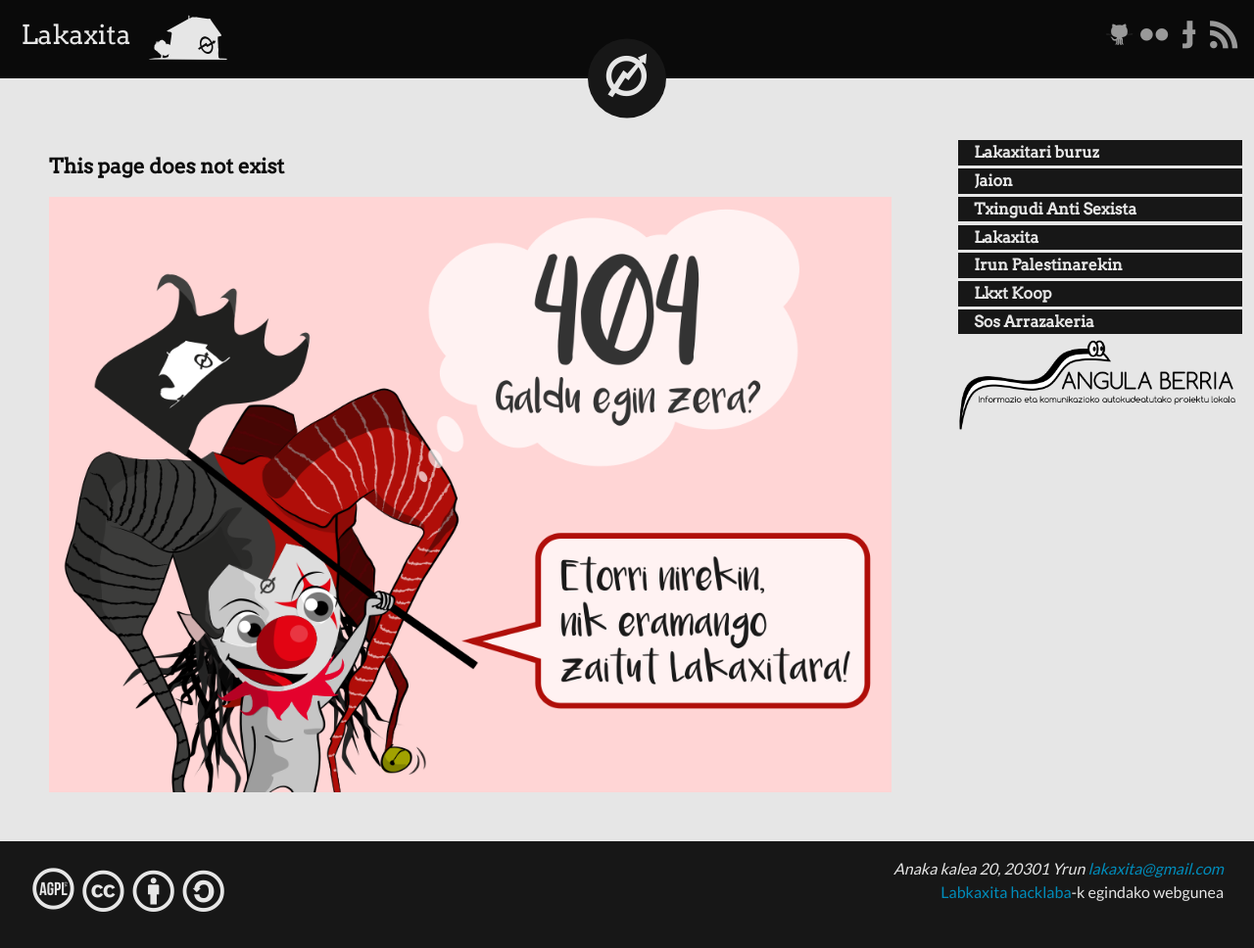
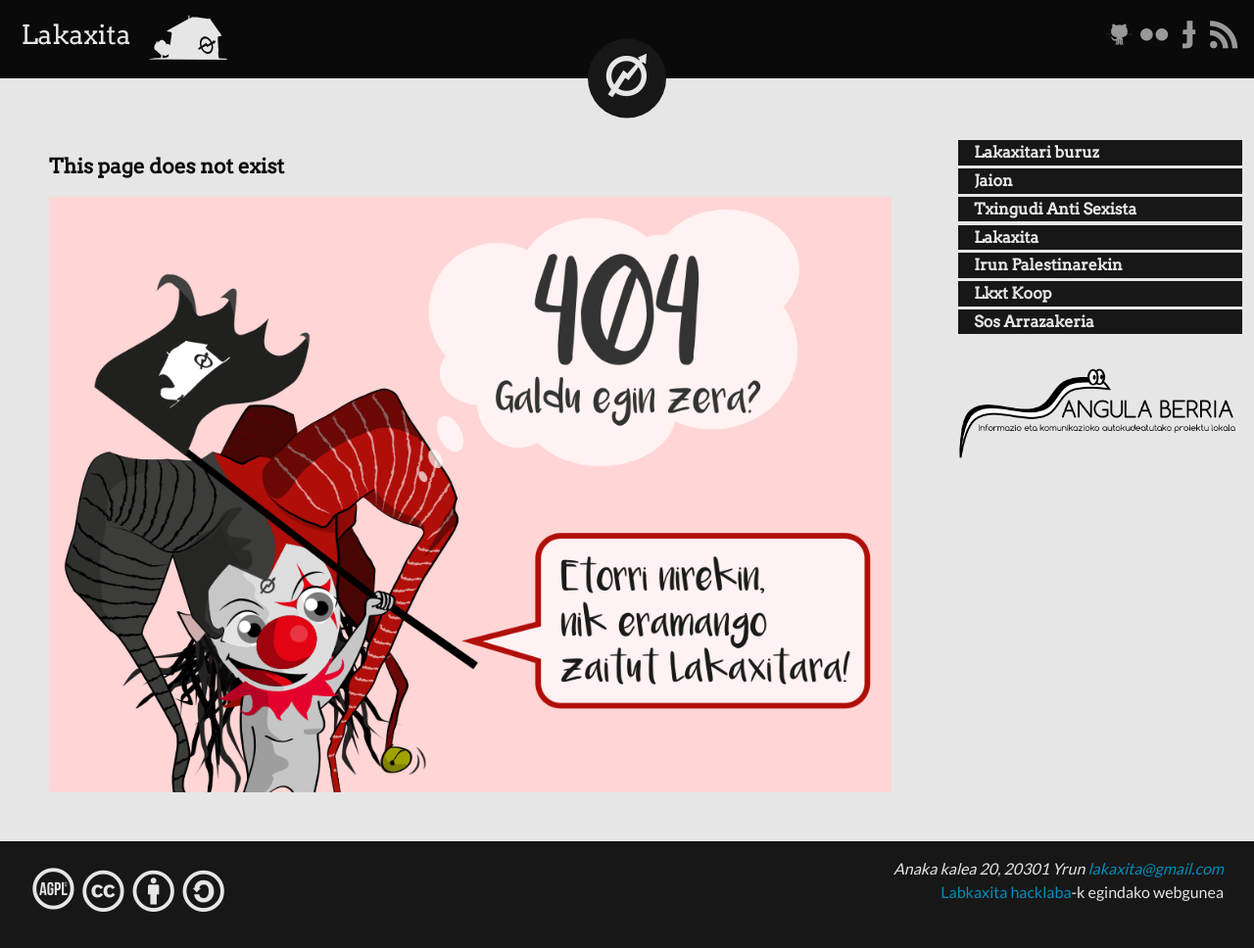
Before and after one commit to lakaxita/lakaxita.github.io, a Jekyll site: the page built from 404.html, in a window 1280 px wide and 968 px high. Shown: the whole window at 98% size. Built offline with Jekyll 4.4.1, drawn with Linux system fonts in a browser that asks for light colours.

Commit message:
Margina gehituta angularen bannerraren gainean

```diff
--- a/_layouts/default.html
+++ b/_layouts/default.html
@@ -55,7 +55,7 @@
                         {% endfor %}
                     </ul>
                 </nav>
-                <a href="http://angulaberria.info"><img src="{{ site.baseurl }}assets/images/angulaberria.png" alt="Angula Berria"/></a>
+                <a href="http://angulaberria.info"><img src="{{ site.baseurl }}assets/images/angulaberria.png" style="margin-top: 10%;" alt="Angula Berria"/></a>
             </aside>
         </div>
         <footer>
```
